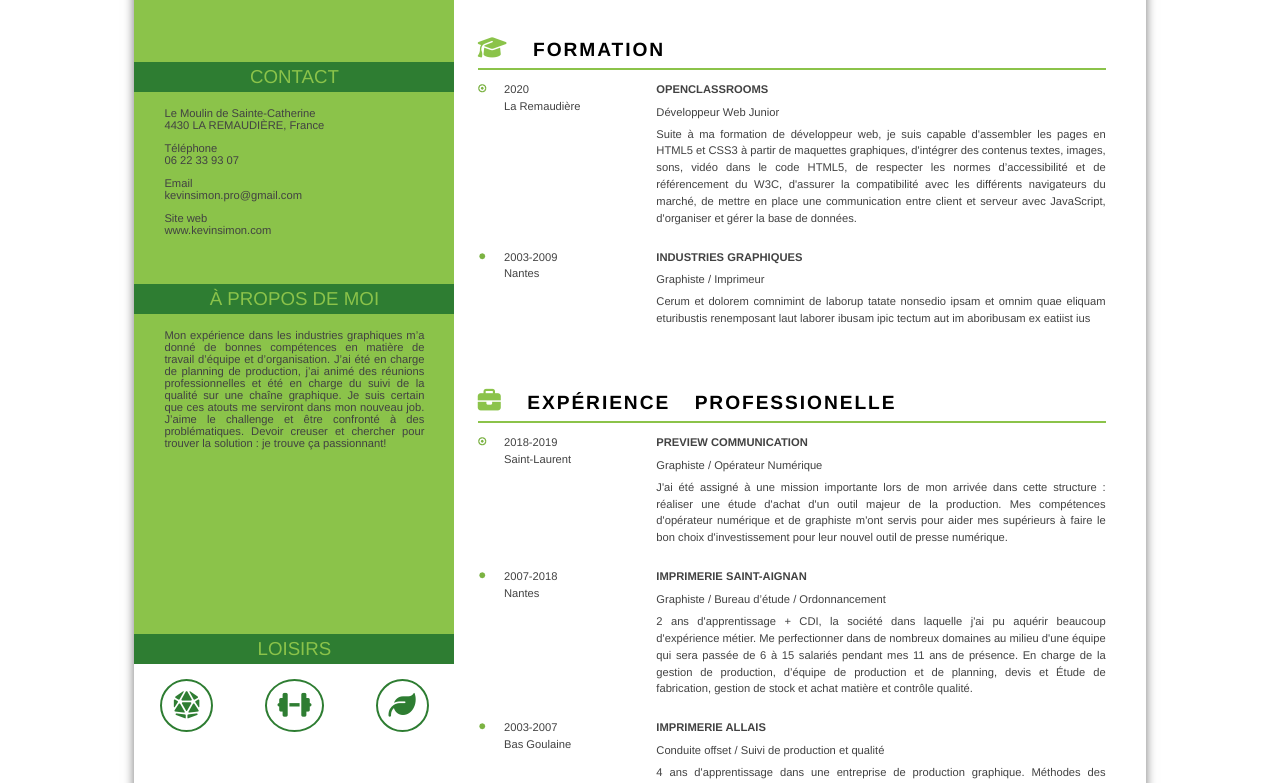
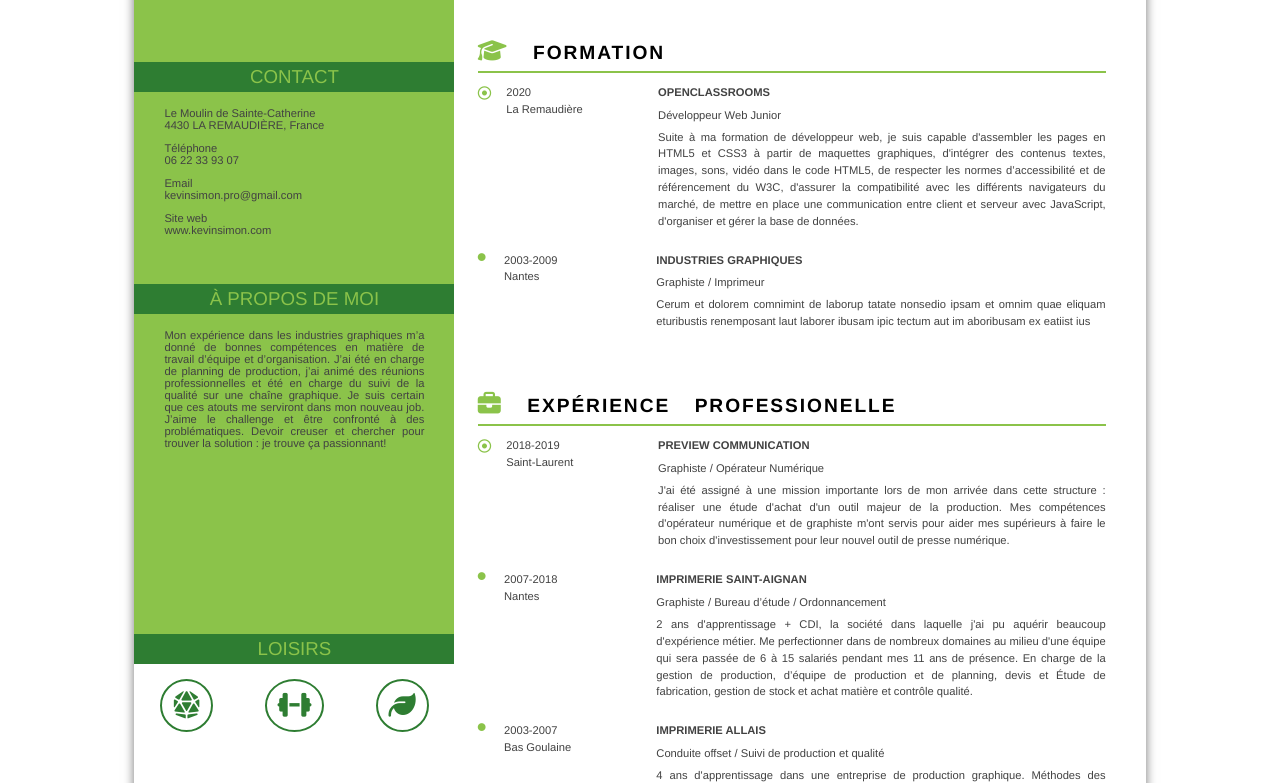
Before and after one commit to LemKin/P2_KS_CV, a plain HTML site: page index.html in a window 1280 px wide. Shown: the part 170-953 px from the top of the page. Drawn offline with Linux system fonts and the light colour scheme.

Commit message:
modif des icones POINT

```diff
--- a/css/style.css
+++ b/css/style.css
@@ -16,7 +16,7 @@ header{
 }
 
 .photo img{
-    width: 140px;
+    width: 9em;
     box-shadow: 0px 0px 10px #777;
     border-radius: 50%;
     border: solid rgb(85,139,47);
@@ -148,6 +148,16 @@ header{
 
 .bloc_H-2{
     margin-left: 90px;
+}
+
+.dot{
+    color: rgb(139,195,74);
+    font-size: 1.2em;
+}
+
+.point{
+    color: rgb(139,195,74);
+    font-size: 0.7em;
 }
 
 /* CORPS DE TEXTE */
--- a/index.html
+++ b/index.html
@@ -2,6 +2,7 @@
 <html lang="fr">
     <head>
         <meta charset="utf-8" />
+        <meta name="viewport" content="width=device-width, initial-scale=1.0">
         <title>CV KevinSIMON</title>
         <link rel="stylesheet" href="css/style.css" />
         <link rel="shortcut icon" href="img/favicon.ico"/>
@@ -21,7 +22,6 @@
                     <div class="separator separator--1"></div>
                 </div>
             </header>
-
             <!-- Section GAUCHE -->
             <section class="gauche">
                 <div class="contact">
@@ -57,7 +57,7 @@
 
                 <div class="bloc">
                     <ul class="bloc-1">
-                        <li><img src="img/icon_A.png" alt="" /></li>
+                        <li class="dot"><i class="far fa-dot-circle"></i></li>
                     </ul>
                     <ul class="bloc-2">
                         <li>2020<br>La Remaudière</li>
@@ -70,7 +70,7 @@
                 </div>
                 <div class="bloc">
                     <ul class="bloc-1">
-                        <li><img src="img/icon_B.png" alt="" /></li>
+                        <li class="point"><i class="fas fa-circle"></i></li>
                     </ul>
                     <ul class="bloc-2">
                         <li>2003-2009<br>Nantes</li>
@@ -88,7 +88,7 @@
 
                     <div class="bloc">
                         <ul class="bloc-1">
-                            <li><img src="img/icon_A.png" alt="" /></li>
+                            <li class="dot"><i class="far fa-dot-circle"></i></li>
                         </ul>
                         <ul class="bloc-2">
                             <li>2018-2019<br>Saint-Laurent</li>
@@ -101,7 +101,7 @@
                     </div>
                     <div class="bloc">
                         <ul class="bloc-1">
-                            <li><img src="img/icon_B.png" alt="" /></li>
+                            <li class="point"><i class="fas fa-circle"></i></li>
                         </ul>
                         <ul class="bloc-2">
                             <li>2007-2018<br>Nantes</li>
@@ -114,7 +114,7 @@
                     </div>
                     <div class="bloc">
                         <ul class="bloc-1">
-                            <li><img src="img/icon_B.png" alt="" /></li>
+                            <li class="point"><i class="fas fa-circle"></i></li>
                         </ul>
                         <ul class="bloc-2">
                             <li>2003-2007<br>Bas Goulaine</li>
```
Also changed, not shown: img/icon_A.png (deleted), img/icon_B.png (deleted).
